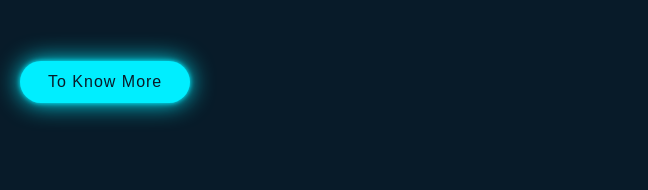
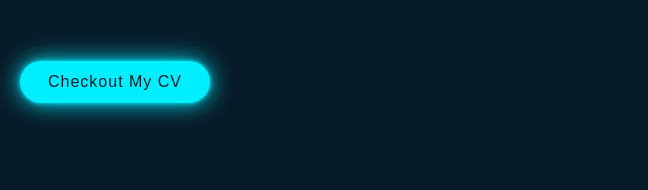
Before and after one commit to prathamesh1417/Portfolio, a plain HTML site: page index.html in a window 1280 px wide. Shown: the part 1330-1520 px from the top of the page, 632-1280 px from the left. Drawn offline with nearby package versions, Linux system fonts and the light colour scheme.

Commit message:
Update index.html

```diff
--- a/index.html
+++ b/index.html
@@ -63,7 +63,7 @@
                 - Understanding of web accessibility standards and optimization techniques.
                 Implemented interactive features using React, enhancing user engagement and experience.
                 Ensured cross-browser compatibility and optimized the website for speed and performance</p>
-            <a href="#contact" class="btn-box">To Know More</a>
+            <a href="https://drive.google.com/file/d/1ejsyzNq5nqOrdkuh1B6bWd9lsoX8dT8_/view?usp=sharing" class="btn-box">Checkout My CV</a>
         </div>
     </section>
     <section>
```
